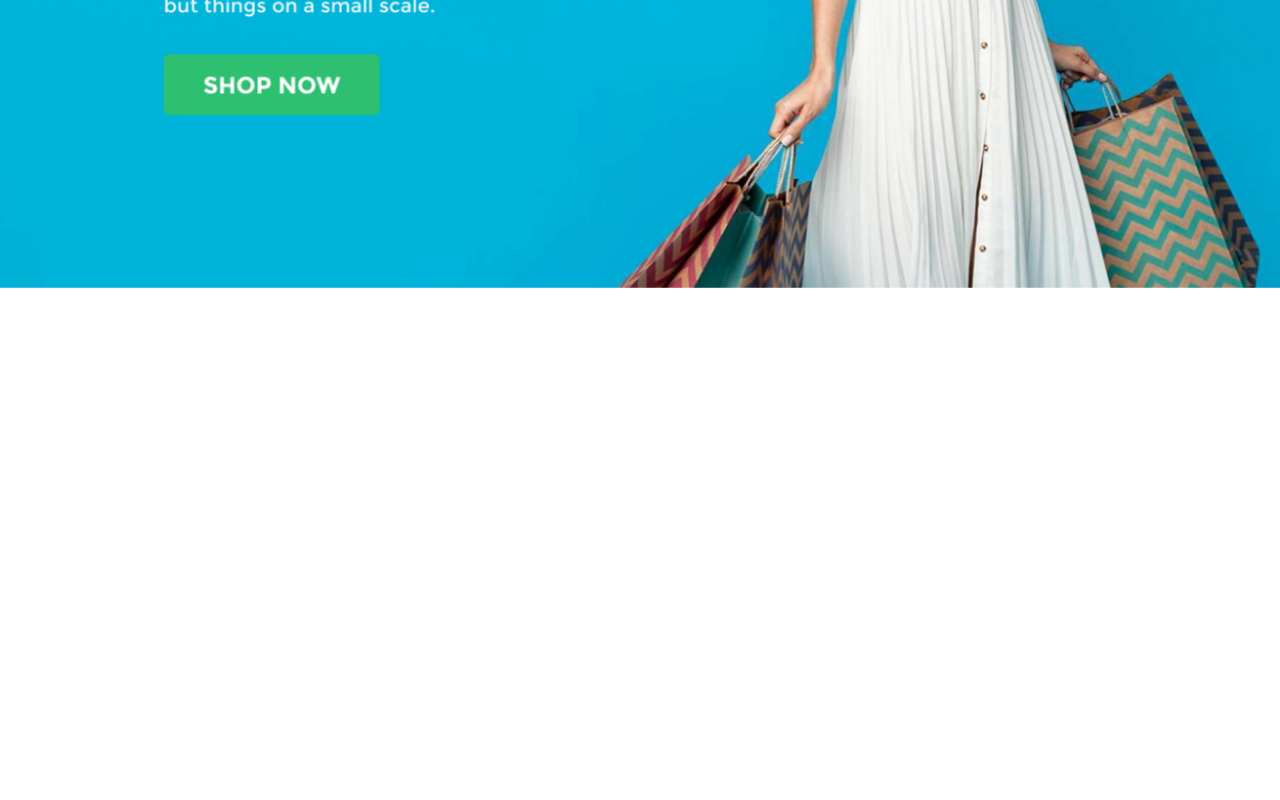
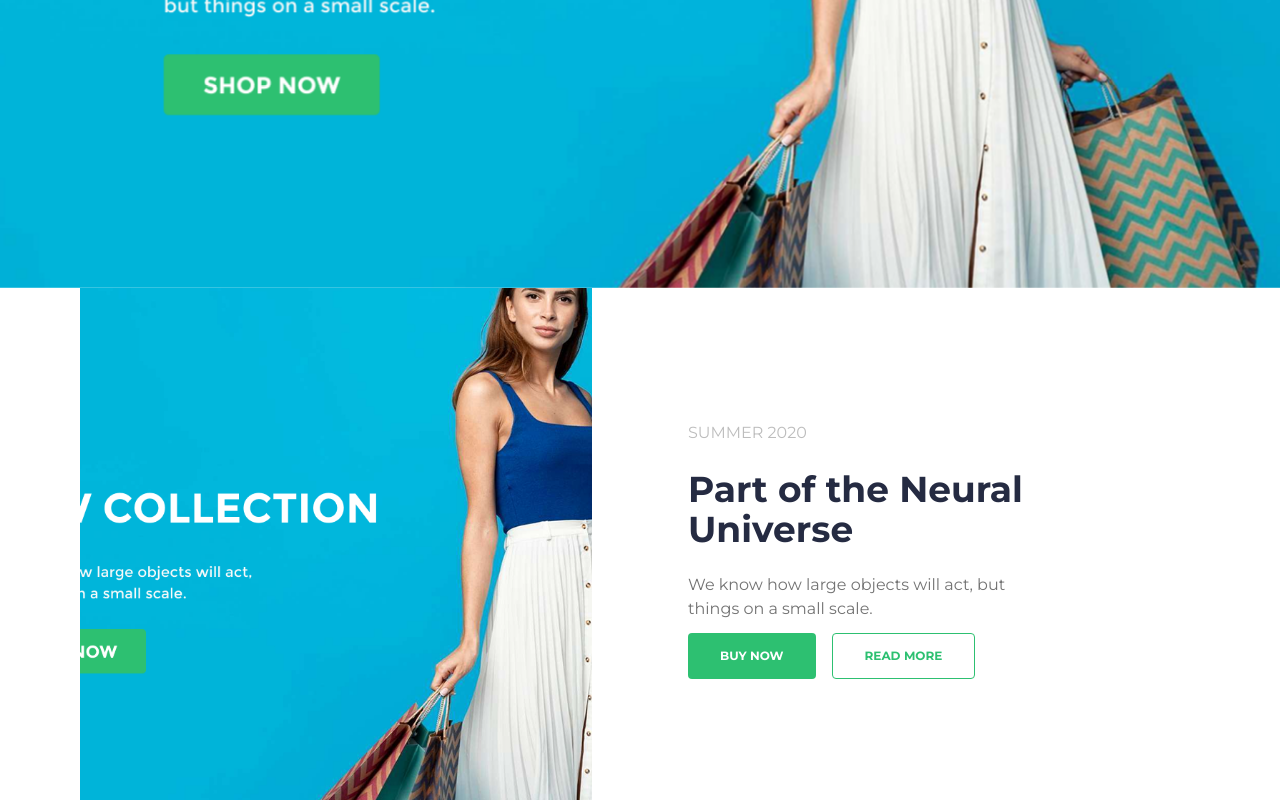
Before and after one commit to 0zturk-deniz/wit-ecommerce, a React (Vite) app in the folder e-commerce/: page / in a window 1280 px wide. Shown: the part 3402-4202 px from the top of the page. Before the commit the page ends 3690 px from the top, so only its background shows below. Built offline with nearby package versions, Linux system fonts and the light colour scheme.

Commit message:
fixes default font issue and adds CtaSection component

```diff
--- /dev/null
+++ b/e-commerce/src/components/CtaSection.jsx
@@ -0,0 +1,31 @@
+import carouselItem from "../assets/images/carousel-item.png";
+
+const CtaSection = () => {
+  return (
+    <section className="grid grid-cols-2 gap-24 px-20">
+      <div className="aspect-square w-full">
+        <img src={carouselItem} className="w-full h-full object-cover" />
+      </div>
+
+      <div className="flex flex-col justify-center">
+        <p className="text-[#BDBDBD] py-3">SUMMER 2020</p>
+        <h2 className="text-4xl text-[#252B42] py-3 max-w-[20ch] font-bold break-words">
+          Part of the Neural Universe
+        </h2>
+        <p className="text-[#737373] py-3 max-w-[30ch] break-words">
+          We know how large objects will act, but things on a small scale.
+        </p>
+        <div className="inline-flex gap-4">
+          <button className="bg-[#2DC071] font-bold text-white px-8 py-4 text-xs rounded box-border leading-none">
+            BUY NOW
+          </button>
+          <button className="text-[#2DC071] font-bold text-xs rounded border-[#2DC071] border box-border leading-none px-8 py-4">
+            READ MORE
+          </button>
+        </div>
+      </div>
+    </section>
+  );
+};
+
+export default CtaSection;
--- a/e-commerce/src/pages/HomePage.jsx
+++ b/e-commerce/src/pages/HomePage.jsx
@@ -1,5 +1,6 @@
 import BestsellerProducts from "../components/BestsellerProducts";
 import Carrousel from "../components/Carrousel";
+import CtaSection from "../components/CtaSection";
 import EditorsPick from "../components/EditorsPick";
 import PageContent from "../layout/PageContent";
 
@@ -16,6 +17,7 @@ const HomePage = () => {
         <BestsellerProducts />
       </PageContent>
       <Carrousel />
+      <CtaSection />
     </div>
   );
 };
--- a/e-commerce/tailwind.config.js
+++ b/e-commerce/tailwind.config.js
@@ -1,10 +1,12 @@
 /** @type {import('tailwindcss').Config} */
+import defaultTheme from "tailwindcss/defaultTheme"
+
 export default {
   content: ["./index.html", "./src/**/*.{js,jsx}"],
   theme: {
     extend: {
       fontFamily: {
-        montserrat: ['Montserrat', 'sans-serif'],
+        "sans": ['"Montserrat"', ...defaultTheme.fontFamily.sans],
       },
     },
   },
```
